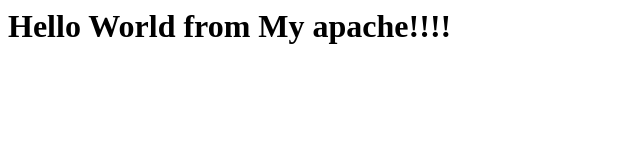
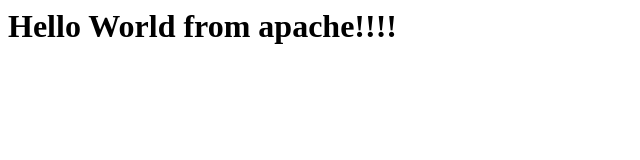
Before and after one commit to DVDemon/hl_docker_examples, a plain HTML site: page Example02/index.html in a window 1280 px wide. Shown: the whole page, without its empty margins (0-640 px from the left). Drawn offline with Linux system fonts and the light colour scheme.

Commit message:
some changes

```diff
--- a/Example02/index.html
+++ b/Example02/index.html
@@ -1,5 +1,5 @@
 <HTML>
     <BODY>
-        <H1>Hello World from My apache!!!!</H1>
+        <H1>Hello World from apache!!!!</H1>
     </BODY>
 </HTML>
```
Also changed, not shown: Example01/index.html (+1 -1 lines).
